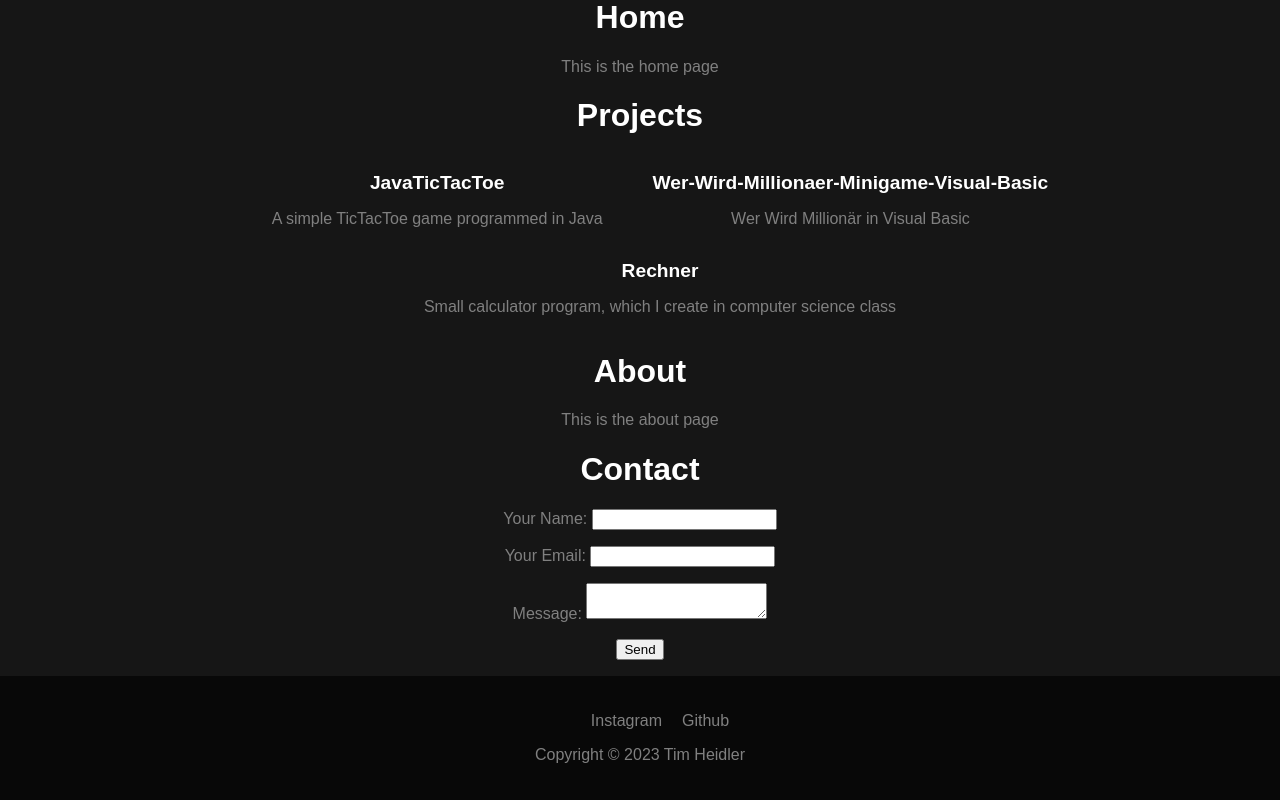
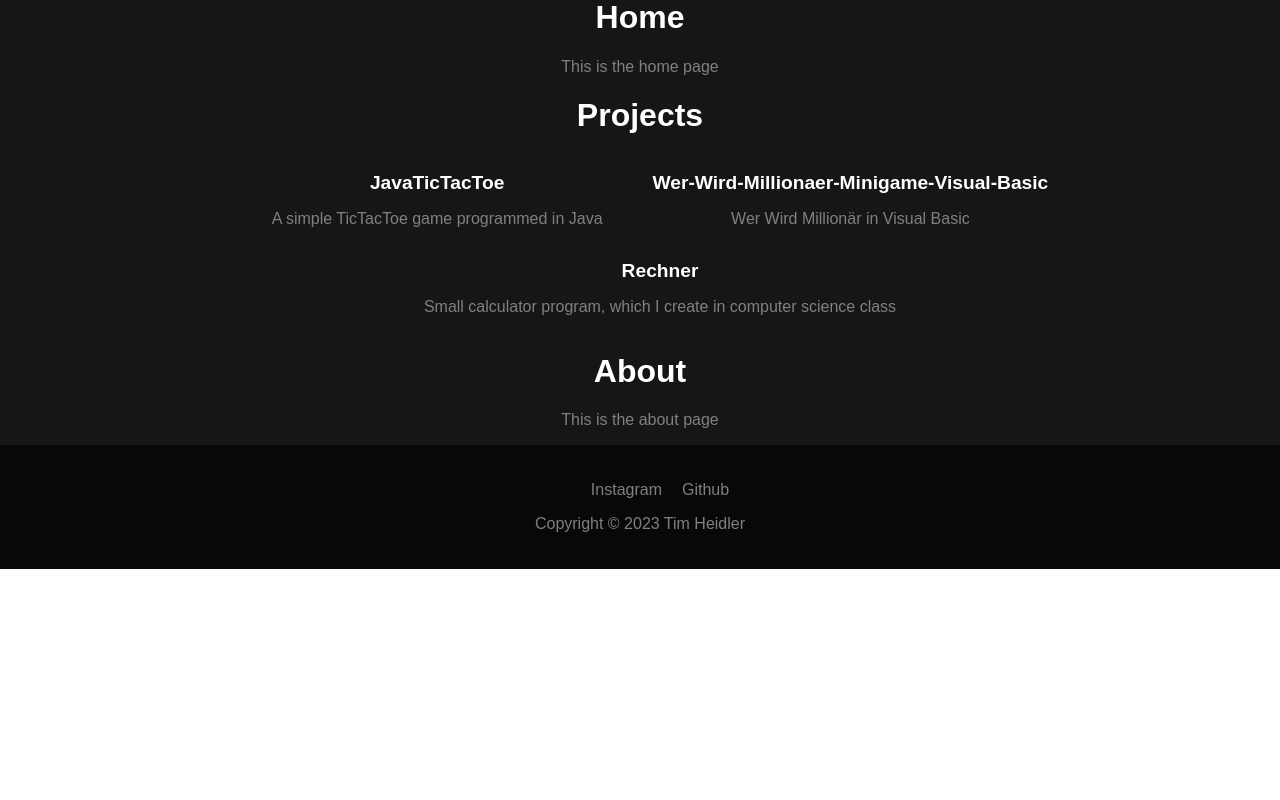
Before and after one commit to timplay33/personal-website-reactjs, a React (Create React App) app: page / in a window 1280 px wide. Shown: the part 672-1472 px from the top of the page. After the commit the page ends 1241 px from the top, so only its background shows below. Built offline with nearby package versions, Linux system fonts and the light colour scheme.

Commit message:
modified:   src/App.js

```diff
--- a/src/App.js
+++ b/src/App.js
@@ -10,7 +10,6 @@
       <Home></Home>
       <Projects></Projects>
       <About></About>
-      <Form></Form>
 
       <Footer></Footer>
     </div>
@@ -105,26 +104,4 @@
     </div>
   );
 }
-
-function Form(){
-  return (
-    <div className="form">
-      <h1>Contact</h1>
-      <form name="contact" method="POST" data-netlify="true" netlify>
-        <p>
-          <label>Your Name: <input type="text" name="name" /></label>
-        </p>
-        <p>
-          <label>Your Email: <input type="email" name="email" /></label>
-        </p>
-        <p>
-          <label>Message: <textarea name="message"></textarea></label>
-        </p>
-        <p>
-          <button type="submit">Send</button>
-        </p>
-      </form>
-    </div>
-  );
-}
 export default App;
```
